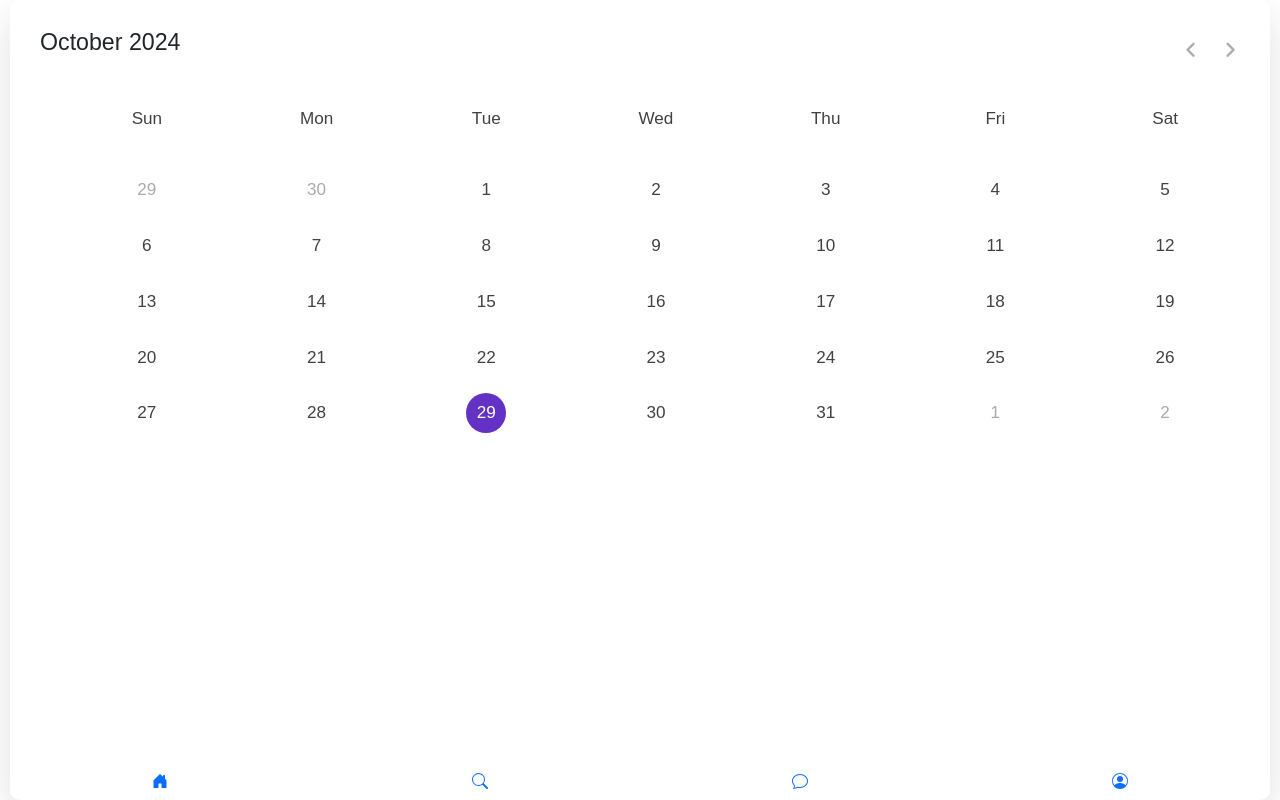
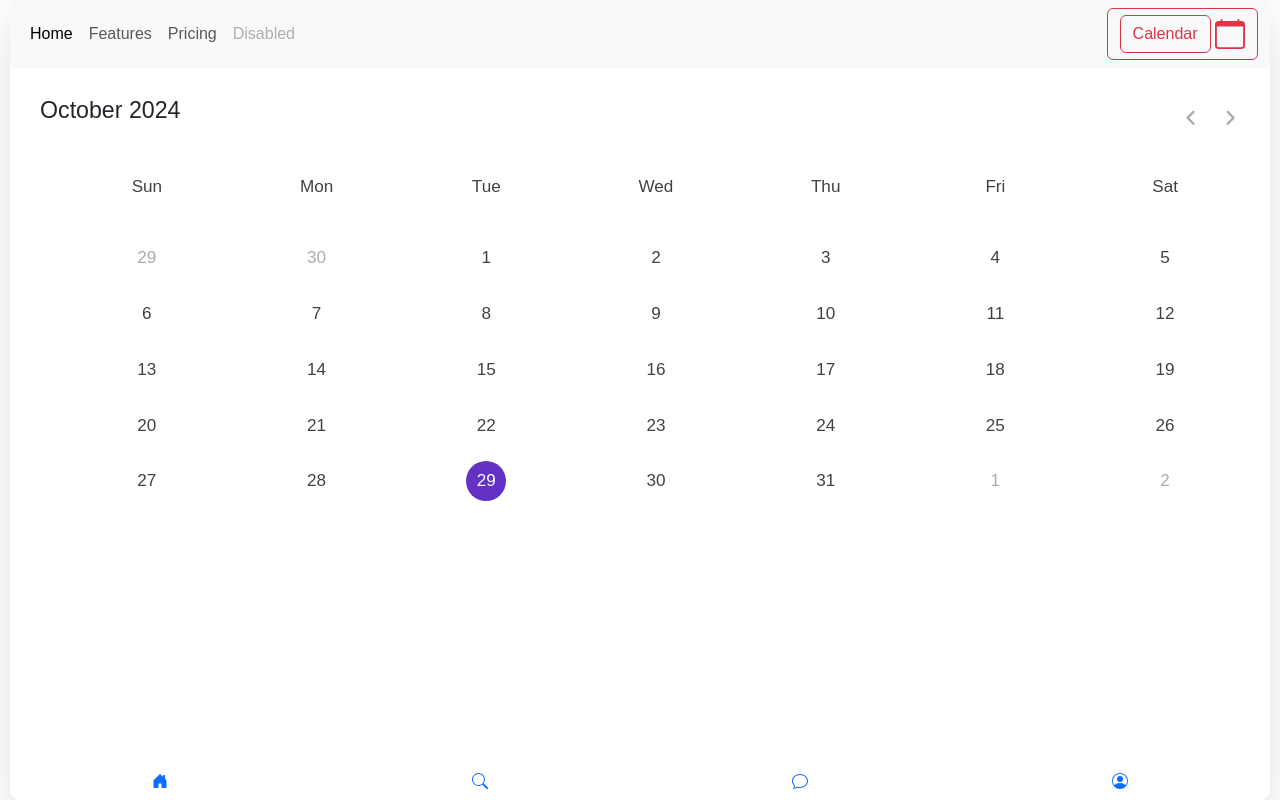
Before and after one commit to KokoseiJ/1800_202410_BBY23, a plain HTML site: page calendar.html in a window 1280 px wide. Drawn offline with nearby package versions, Linux system fonts and the light colour scheme.

Commit message:
Added The ACTUAL NAVBAR (not the footer, lmfao) to the calendar page

```diff
--- a/calendar.html
+++ b/calendar.html
@@ -12,11 +12,50 @@
         href= "https://fonts.googleapis.com/css2?family=Material+Symbols+Rounded:opsz,wght,FILL,GRAD@20..48,100..700,0..1,-50..200">
         <link href="https://cdn.jsdelivr.net/npm/bootstrap@5.3.2/dist/css/bootstrap.min.css" rel="stylesheet"
         integrity="sha384-T3c6CoIi6uLrA9TneNEoa7RxnatzjcDSCmG1MXxSR1GAsXEV/Dwwykc2MPK8M2HN" crossorigin="anonymous">
-
+        <script src="https://cdn.jsdelivr.net/npm/bootstrap@5.3.2/dist/js/bootstrap.bundle.min.js"
+        integrity="sha384-C6RzsynM9kWDrMNeT87bh95OGNyZPhcTNXj1NW7RuBCsyN/o0jlpcV8Qyq46cDfL" crossorigin="anonymous">
+        </script>
     </head>
 
 <body>
+
+
+
     <div class="calendar-container">
+
+        <nav class="navbar navbar-expand-lg bg-body-tertiary">
+            <div class="container-fluid">
+              <button class="navbar-toggler" type="button" data-bs-toggle="collapse" data-bs-target="#navbarNav" aria-controls="navbarNav" aria-expanded="false" aria-label="Toggle navigation">
+                <span class="navbar-toggler-icon"></span>
+              </button>
+
+              <div class="collapse navbar-collapse" id="navbarNav">
+                <ul class="navbar-nav">
+                  <li class="nav-item">
+                    <a class="nav-link active" aria-current="page" href="#">Home</a>
+                  </li>
+                  <li class="nav-item">
+                    <a class="nav-link" href="#">Features</a>
+                  </li>
+                  <li class="nav-item">
+                    <a class="nav-link" href="#">Pricing</a>
+                  </li>
+                  <li class="nav-item">
+                    <a class="nav-link disabled" aria-disabled="true">Disabled</a>
+                  </li>
+                </ul>
+
+              </div>
+              <button type="button" class="btn btn-outline-danger">
+                <a class="btn btn-outline-danger" href="calendar.html">Calendar</a>
+              <svg xmlns="http://www.w3.org/2000/svg" width="30" height="30" fill="currentColor" class="bi bi-calendar" viewBox="0 0 16 16">
+                <path d="M3.5 0a.5.5 0 0 1 .5.5V1h8V.5a.5.5 0 0 1 1 0V1h1a2 2 0 0 1 2 2v11a2 2 0 0 1-2 2H2a2 2 0 0 1-2-2V3a2 2 0 0 1 2-2h1V.5a.5.5 0 0 1 .5-.5M1 4v10a1 1 0 0 0 1 1h12a1 1 0 0 0 1-1V4z"/>
+              </svg>
+
+            </button>
+            </div>
+          </nav>
+
         <header class="calendar-header">
             <p class="calendar-current-date"></p>
             <div class="calendar-navigation">
```
